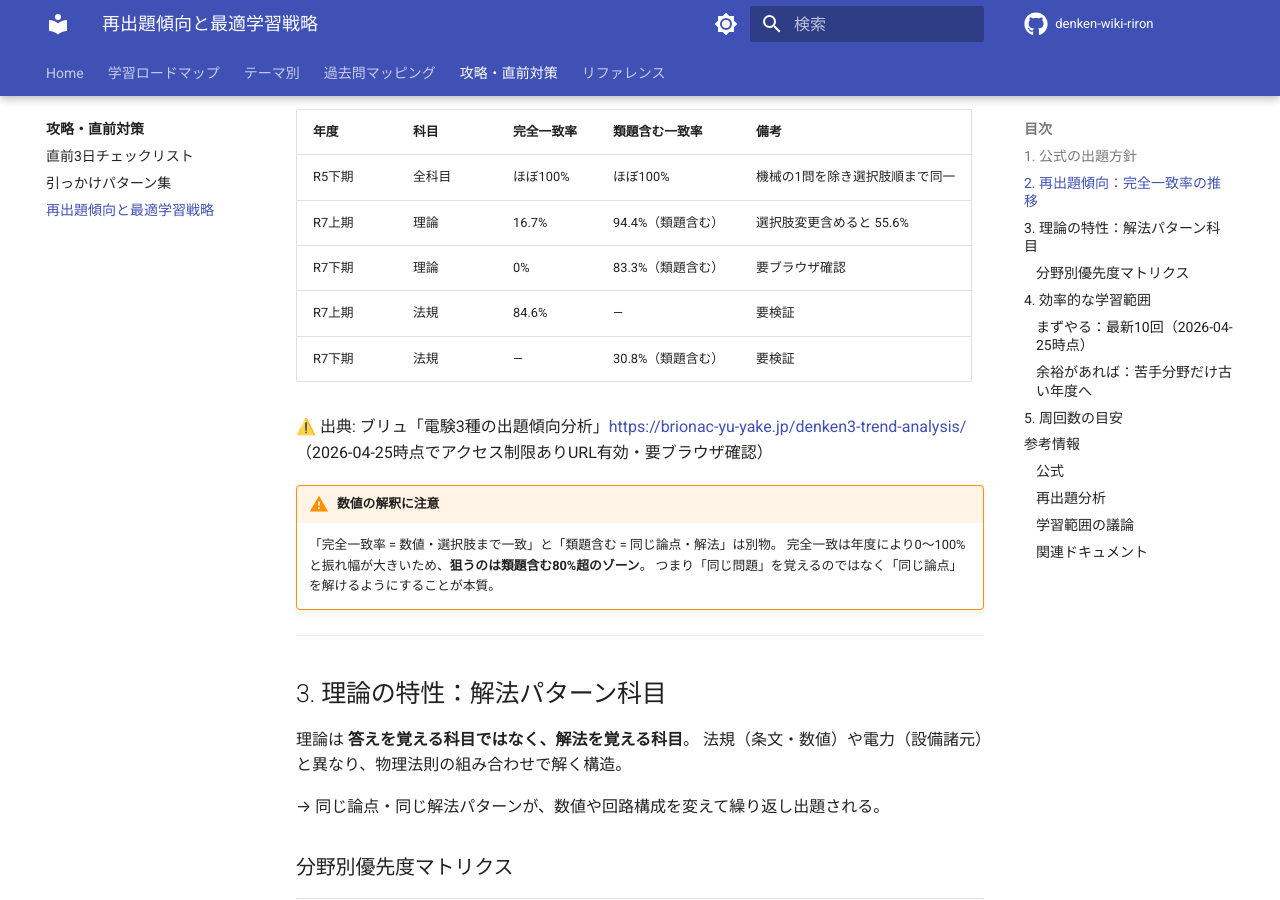
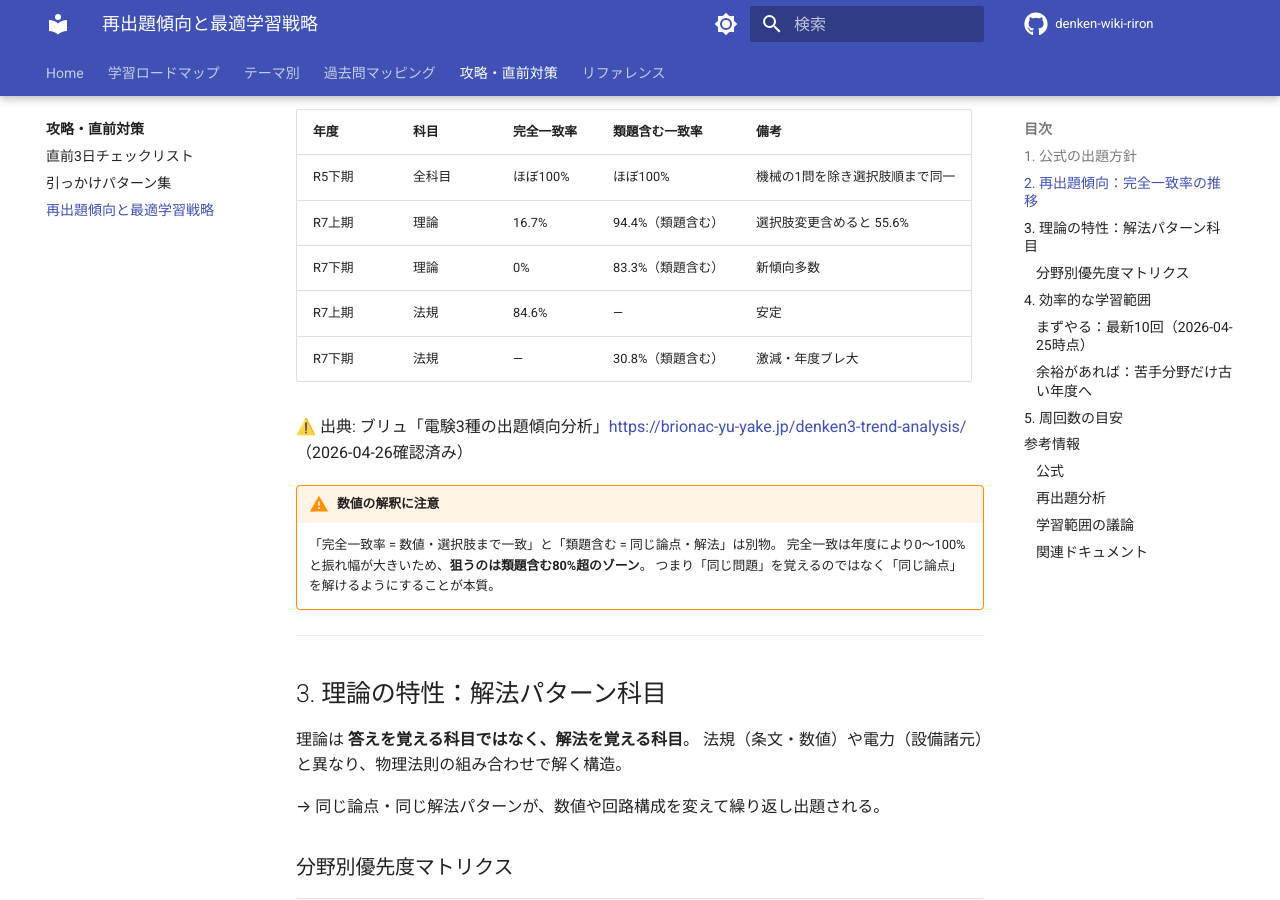
Before and after one commit to kfurufuru/denken-wiki-riron, an MkDocs documentation site: the page built from docs/strategy/retake-analysis-and-strategy.md, in a window 1280 px wide and 900 px high, scrolled down 1188 px. Built offline with MkDocs 1.6.1 and Material for MkDocs 9.7.7, drawn with Linux system fonts in a browser that asks for light colours; comment, search, counter and statistics services are not loaded.

Commit message:
fix: 再出題傾向表の「要ブラウザ確認」を確定値に更新
- R7下期 理論：0% / 83.3%（類題） → 確定値・備考を更新
- R7上期 法規：84.6% → 「安定」に更新
- R7下期 法規：30.8%（類題） → 「激減・年度ブレ大」に更新
- 出典注記：2026-04-26確認済みに更新

Co-Authored-By: Claude Sonnet 4.6 <noreply@anthropic.com>

```diff
--- a/docs/strategy/retake-analysis-and-strategy.md
+++ b/docs/strategy/retake-analysis-and-strategy.md
@@ -41,11 +41,11 @@ R7（2025年度）の問題作成方針より、以下の3点が明示されて
 |------|------|-----------|---------------|------|
 | R5下期 | 全科目 | ほぼ100% | ほぼ100% | 機械の1問を除き選択肢順まで同一 |
 | R7上期 | 理論 | 16.7% | 94.4%（類題含む） | 選択肢変更含めると 55.6% |
-| R7下期 | 理論 | 0% | 83.3%（類題含む） | 要ブラウザ確認 |
-| R7上期 | 法規 | 84.6% | — | 要検証 |
-| R7下期 | 法規 | — | 30.8%（類題含む） | 要検証 |
+| R7下期 | 理論 | 0% | 83.3%（類題含む） | 新傾向多数 |
+| R7上期 | 法規 | 84.6% | — | 安定 |
+| R7下期 | 法規 | — | 30.8%（類題含む） | 激減・年度ブレ大 |
 
-⚠️ 出典: ブリュ「電験3種の出題傾向分析」<https://brionac-yu-yake.jp/denken3-trend-analysis/>（2026-04-25時点でアクセス制限ありURL有効・要ブラウザ確認）
+⚠️ 出典: ブリュ「電験3種の出題傾向分析」<https://brionac-yu-yake.jp/denken3-trend-analysis/>（2026-04-26確認済み）
 
 !!! warning "数値の解釈に注意"
     「完全一致率 = 数値・選択肢まで一致」と「類題含む = 同じ論点・解法」は別物。
```
